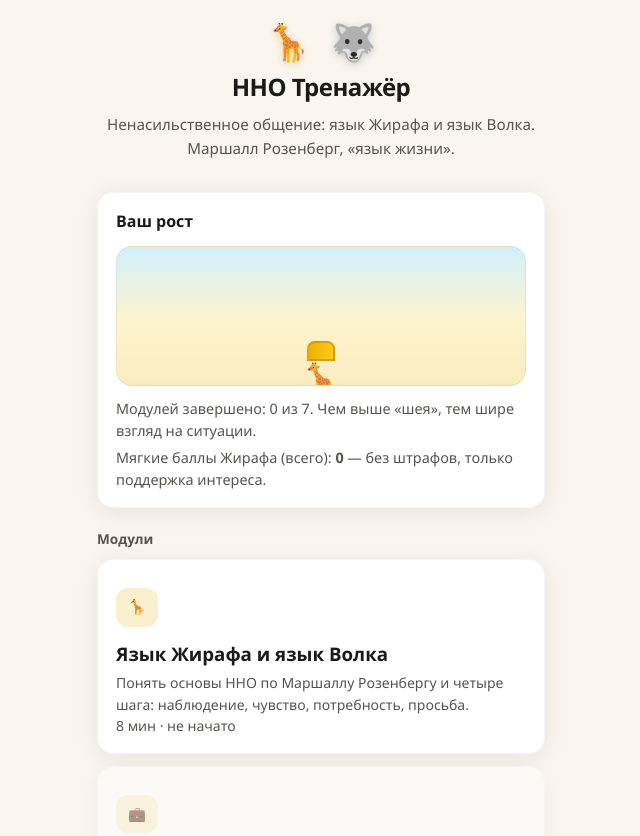
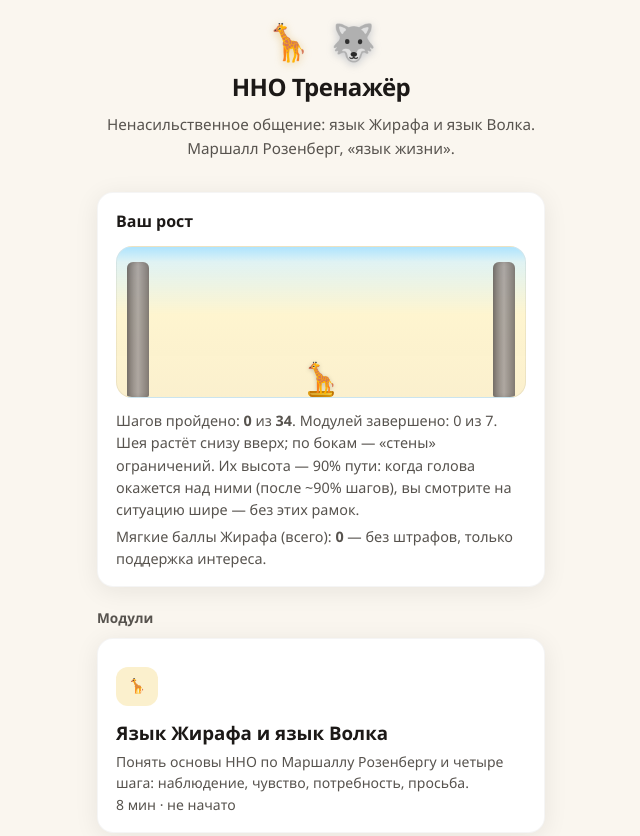
Before and after one commit to pavelantsibor/nonviolent, a plain HTML site: page index.html in a window 1280 px wide. Shown: the top 836 px of the page, without its empty margins (319-959 px from the left). Drawn offline with Linux system fonts and the light colour scheme.

Commit message:
Giraffe progress: bottom-up neck, walls at 90%, course step fraction
Made-with: Cursor

```diff
--- a/css/styles.css
+++ b/css/styles.css
@@ -561,45 +561,89 @@ p {
 }
 
 .giraffe-progress {
-  --pct: 0;
+  --course-progress: 0;
   margin: 12px 0;
 }
 
+/* Сцена: небо сверху, стены по 90% высоты, жираф снизу — шея растёт вверх, голова над шеей */
 .giraffe-progress__scene {
   position: relative;
-  height: 140px;
+  height: 152px;
   border-radius: var(--radius);
-  background: linear-gradient(180deg, rgba(125, 211, 252, 0.35) 0%, rgba(254, 243, 199, 0.9) 55%, rgba(234, 179, 8, 0.25) 100%);
+  background: linear-gradient(180deg, rgba(56, 189, 248, 0.2) 0%, rgba(254, 243, 199, 0.85) 45%, rgba(234, 179, 8, 0.2) 100%);
   overflow: hidden;
   border: 1px solid rgba(0, 0, 0, 0.06);
 }
 
-.giraffe-progress__neck-wrap {
+.giraffe-progress__sky {
   position: absolute;
-  bottom: 8px;
+  top: 0;
+  left: 0;
+  right: 0;
+  height: 10%;
+  background: linear-gradient(180deg, rgba(125, 211, 252, 0.45), transparent);
+  pointer-events: none;
+  z-index: 0;
+}
+
+/* Стены: 90% высоты сцены — голова жирафа оказывается над ними при ~90% пройденных шагов курса */
+.giraffe-progress__wall {
+  position: absolute;
+  bottom: 0;
+  width: 22px;
+  height: 90%;
+  z-index: 1;
+  border-radius: 6px 6px 2px 2px;
+  background: linear-gradient(90deg, #78716c, #a8a29e, #78716c);
+  box-shadow: inset 2px 0 4px rgba(0, 0, 0, 0.15);
+  opacity: 0.92;
+}
+
+.giraffe-progress__wall--left {
+  left: 10px;
+}
+
+.giraffe-progress__wall--right {
+  right: 10px;
+}
+
+.giraffe-progress__giraffe {
+  position: absolute;
+  bottom: 0;
   left: 50%;
   transform: translateX(-50%);
+  z-index: 2;
+  width: 44px;
+  height: max(10%, calc(var(--course-progress) * 100%));
+  min-height: 28px;
+  transition: height 0.55s ease;
+}
+
+/* column-reverse: в DOM сначала шея, потом голова — визуально голова сверху, шея растёт вниз к земле */
+.giraffe-progress__stack {
   display: flex;
-  flex-direction: column;
+  flex-direction: column-reverse;
   align-items: center;
-  height: calc(36px + var(--pct) * 88px);
-  min-height: 36px;
-  transition: height 0.5s ease;
+  width: 100%;
+  height: 100%;
+  min-height: 0;
+}
+
+.giraffe-progress__head {
+  flex-shrink: 0;
+  font-size: 1.85rem;
+  line-height: 1;
+  filter: drop-shadow(0 1px 2px rgba(0, 0, 0, 0.2));
 }
 
 .giraffe-progress__neck {
-  width: 28px;
-  flex: 1;
-  min-height: 20px;
-  background: linear-gradient(90deg, #eab308, #facc15);
-  border-radius: 8px 8px 0 0;
-  border: 2px solid rgba(180, 83, 9, 0.35);
-}
-
-.giraffe-progress__head {
-  font-size: 2rem;
-  line-height: 1;
-  transform: translateY(2px);
+  flex: 1 1 auto;
+  width: 26px;
+  min-height: 6px;
+  background: linear-gradient(90deg, #ca8a04, #eab308, #facc15);
+  border-radius: 4px 4px 10px 10px;
+  border: 2px solid rgba(180, 83, 9, 0.4);
+  box-shadow: inset 0 2px 4px rgba(255, 255, 255, 0.25);
 }
 
 .step-hint {
@@ -818,7 +862,7 @@ body.anim-flash-giraffe {
 }
 
 @media (prefers-reduced-motion: reduce) {
-  .giraffe-progress__neck-wrap {
+  .giraffe-progress__giraffe {
     transition: none;
   }
 
--- a/js/app.js
+++ b/js/app.js
@@ -1,4 +1,10 @@
-import { getAllModules, MODULE_ORDER, getModule } from "./content/catalog.js";
+import {
+  getAllModules,
+  MODULE_ORDER,
+  getModule,
+  getTotalCourseSteps,
+  getCompletedCourseSteps,
+} from "./content/catalog.js";
 import * as storage from "./storage.js";
 import { LessonEngine } from "./lesson-engine.js";
 
@@ -32,8 +38,10 @@ function showHome() {
     })
     .join("");
 
-  const pct = total ? Math.round((completed / total) * 100) : 0;
-  const pctUnit = total ? completed / total : 0;
+  const totalLessonSteps = getTotalCourseSteps();
+  const doneLessonSteps = getCompletedCourseSteps(st);
+  const courseProgress =
+    totalLessonSteps > 0 ? Math.min(1, doneLessonSteps / totalLessonSteps) : 0;
   const giraffePoints = storage.getGiraffePoints();
 
   const collectionItems = MODULE_ORDER.filter((id) => st.completedModules.includes(id))
@@ -68,15 +76,20 @@ function showHome() {
 
       <div class="card">
         <h2 style="margin:0 0 8px;font-size:1rem">Ваш рост</h2>
-        <div class="giraffe-progress" style="--pct:${pctUnit}" role="img" aria-label="Прогресс: ${completed} из ${total} модулей">
+        <div class="giraffe-progress" style="--course-progress:${courseProgress}" role="img" aria-label="Пройдено шагов курса: ${doneLessonSteps} из ${totalLessonSteps}">
           <div class="giraffe-progress__scene">
-            <div class="giraffe-progress__neck-wrap">
-              <div class="giraffe-progress__neck"></div>
-              <div class="giraffe-progress__head" aria-hidden="true">🦒</div>
+            <div class="giraffe-progress__sky" aria-hidden="true"></div>
+            <div class="giraffe-progress__wall giraffe-progress__wall--left" aria-hidden="true"></div>
+            <div class="giraffe-progress__wall giraffe-progress__wall--right" aria-hidden="true"></div>
+            <div class="giraffe-progress__giraffe">
+              <div class="giraffe-progress__stack">
+                <div class="giraffe-progress__neck"></div>
+                <div class="giraffe-progress__head" aria-hidden="true">🦒</div>
+              </div>
             </div>
           </div>
         </div>
-        <p class="muted" style="margin:8px 0 4px;font-size:0.9rem">Модулей завершено: ${completed} из ${total}. Чем выше «шея», тем шире взгляд на ситуации.</p>
+        <p class="muted" style="margin:8px 0 4px;font-size:0.9rem">Шагов пройдено: <strong>${doneLessonSteps}</strong> из <strong>${totalLessonSteps}</strong>. Модулей завершено: ${completed} из ${total}. Шея растёт снизу вверх; по бокам — «стены» ограничений. Их высота — 90% пути: когда голова окажется над ними (после ~90% шагов), вы смотрите на ситуацию шире — без этих рамок.</p>
         <p class="muted" style="margin:0;font-size:0.9rem">Мягкие баллы Жирафа (всего): <strong>${giraffePoints}</strong> — без штрафов, только поддержка интереса.</p>
       </div>
 
--- a/js/content/catalog.js
+++ b/js/content/catalog.js
@@ -33,3 +33,31 @@ export function getModule(id) {
 export function getAllModules() {
   return MODULE_ORDER.map((id) => MODULES[id]);
 }
+
+/** Всего интерактивных шагов (уроков) во всех модулях */
+export function getTotalCourseSteps() {
+  return MODULE_ORDER.reduce((acc, id) => {
+    const m = MODULES[id];
+    return acc + (m?.steps?.length ?? 0);
+  }, 0);
+}
+
+/**
+ * Оценка пройденных шагов: завершённые модули целиком + текущий индекс шага в незавершённых.
+ * stepProgress[moduleId] — индекс текущего шага (0-based); завершённые до него шаги = stepProgress.
+ */
+export function getCompletedCourseSteps(state) {
+  let n = 0;
+  for (const id of MODULE_ORDER) {
+    const m = MODULES[id];
+    const steps = m?.steps?.length ?? 0;
+    if (!steps) continue;
+    if (state.completedModules?.includes(id)) {
+      n += steps;
+    } else {
+      const cur = state.stepProgress?.[id] ?? 0;
+      n += Math.min(Math.max(0, cur), steps);
+    }
+  }
+  return n;
+}
```
